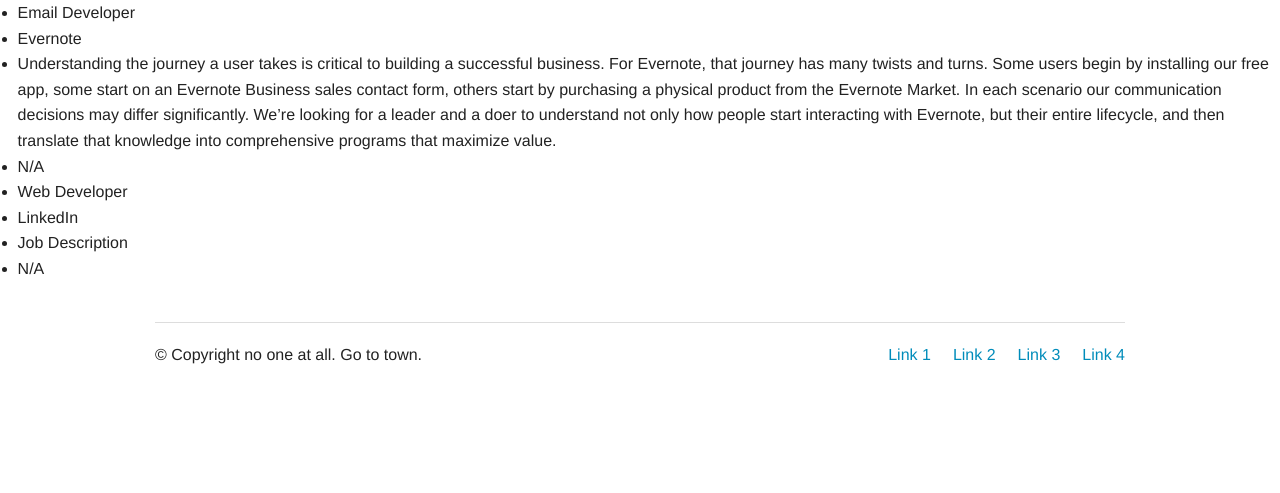
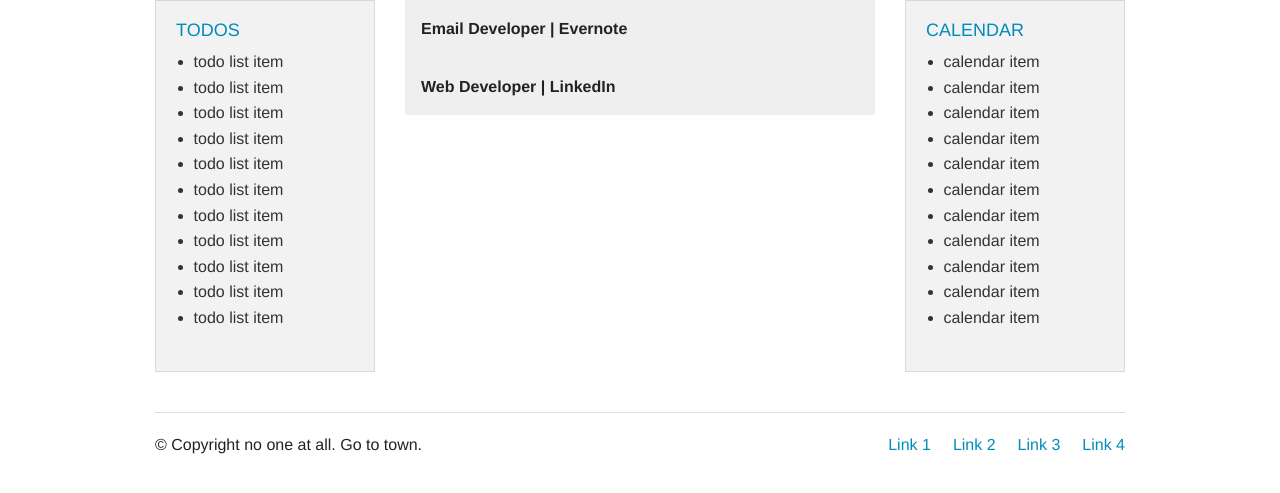
Before and after one commit to derrickshowers/job-tracker, a Django app: page /dashboard/ in a window 1280 px wide. Shown: the part 45-538 px from the top of the page. Run offline with Django 3.2, Linux system fonts and the light colour scheme; a user stored in the database is signed in; data comes from the database, SQL or seed files in the repository.

Commit message:
place holders for todo and calendar styling for newest jobs view

```diff
--- a/jobtracker/views.py
+++ b/jobtracker/views.py
@@ -34,7 +34,7 @@
     if request.user.is_authenticated():
         jobs_list = Job.objects.all()
         context = { 'jobs_list': jobs_list }
-        return render(request, 'jobs/index.html', context)
+        return render(request, 'common/dashboard.html', context)
     else:
         return redirect('jobtracker.views.index')
 
--- a/templates/common/dashboard.html
+++ b/templates/common/dashboard.html
@@ -2,18 +2,83 @@
 
 {% block title %}Dashboard{% endblock %}
 
-<!-- show all jobs -->
+
 {% block content %}
-    {% if jobs_list %}
-        <ul>
+<!-- TODOS -->
+<div class="row">
+    <div class="large-3 columns ">
+        <div class="panel">
+            <h5><a href="#">TODOS</a></h5>
+            <div class="section-container vertical-nav" data-section data-options="deep_linking: false; one_up: true">
+                <section class="section">
+                    <!-- PLACEHOLDERS FOR TODO API -->
+                    <ul>
+                        <li>todo list item</li>
+                        <li>todo list item</li>
+                        <li>todo list item</li>
+                        <li>todo list item</li>
+                        <li>todo list item</li>
+                        <li>todo list item</li>
+                        <li>todo list item</li>
+                        <li>todo list item</li>
+                        <li>todo list item</li>
+                        <li>todo list item</li>
+                        <li>todo list item</li>
+                    </ul>
+                </section>
+            </div>
+        </div>
+    </div>
+
+    <!-- JOBS -->
+    <div class="large-6 columns">
+        {% if jobs_list %}
         {% for job in jobs_list %}
-            <li>{{ job.title }}</li>
-            <li>{{ job.company }}</li>
-            <li>{{ job.description }}</li>
-            <li>{{ job.status }}</li>
-        {% endfor %}
-        </ul>
+        <dl class="accordion" data-accordion>
+            <dd class="accordion-navigation">
+                <a href="#panel{{forloop.counter}}"><strong>{{ job.title }} | {{ job.company }}</strong></a>
+                <div id="panel{{forloop.counter}}" class="content">
+                    <div class="tabs-content">
+                        <div class="content active" id="panel2-1">
+                            <li>{{ job.description }}</li>
+                            <li>{{ job.status }}</li>
+                        </div>
+                    </div>
+                </div>
+            </dd>
+        </dl>
+    {% endfor %}
     {% else %}
-        <p>No jobs are currently saved.</p>
+    <p>No jobs are currently saved.</p>
     {% endif %}
+
+
+</div>
+
+<!-- CALENDAR -->
+<div class="large-3 columns ">
+    <div class="panel">
+        <h5><a href="#">CALENDAR</a></h5>
+        <div class="section-container vertical-nav" data-section data-options="deep_linking: false; one_up: true">
+            <section class="section">
+                <!-- PLACEHOLDERS FOR CALENDAR API -->
+                <ul>
+                    <li>calendar item</li>
+                    <li>calendar item</li>
+                    <li>calendar item</li>
+                    <li>calendar item</li>
+                    <li>calendar item</li>
+                    <li>calendar item</li>
+                    <li>calendar item</li>
+                    <li>calendar item</li>
+                    <li>calendar item</li>
+                    <li>calendar item</li>
+                    <li>calendar item</li>
+                </ul>
+            </section>
+        </div>
+    </div>
+</div>
+</div>
+
 {% endblock %}
--- a/templates/jobs/index.html
+++ b/templates/jobs/index.html
@@ -4,6 +4,7 @@
 
 <!-- show all jobs -->
 {% block content %}
+
 	{% if jobs_list %}
 	    <ul>
 	    {% for job in jobs_list %}
```
Also changed, not shown: templates/common/index.html (indentation only), templates/common/sections/header.html (indentation only), templates/common/sections/header_logged_out.html (indentation only).
